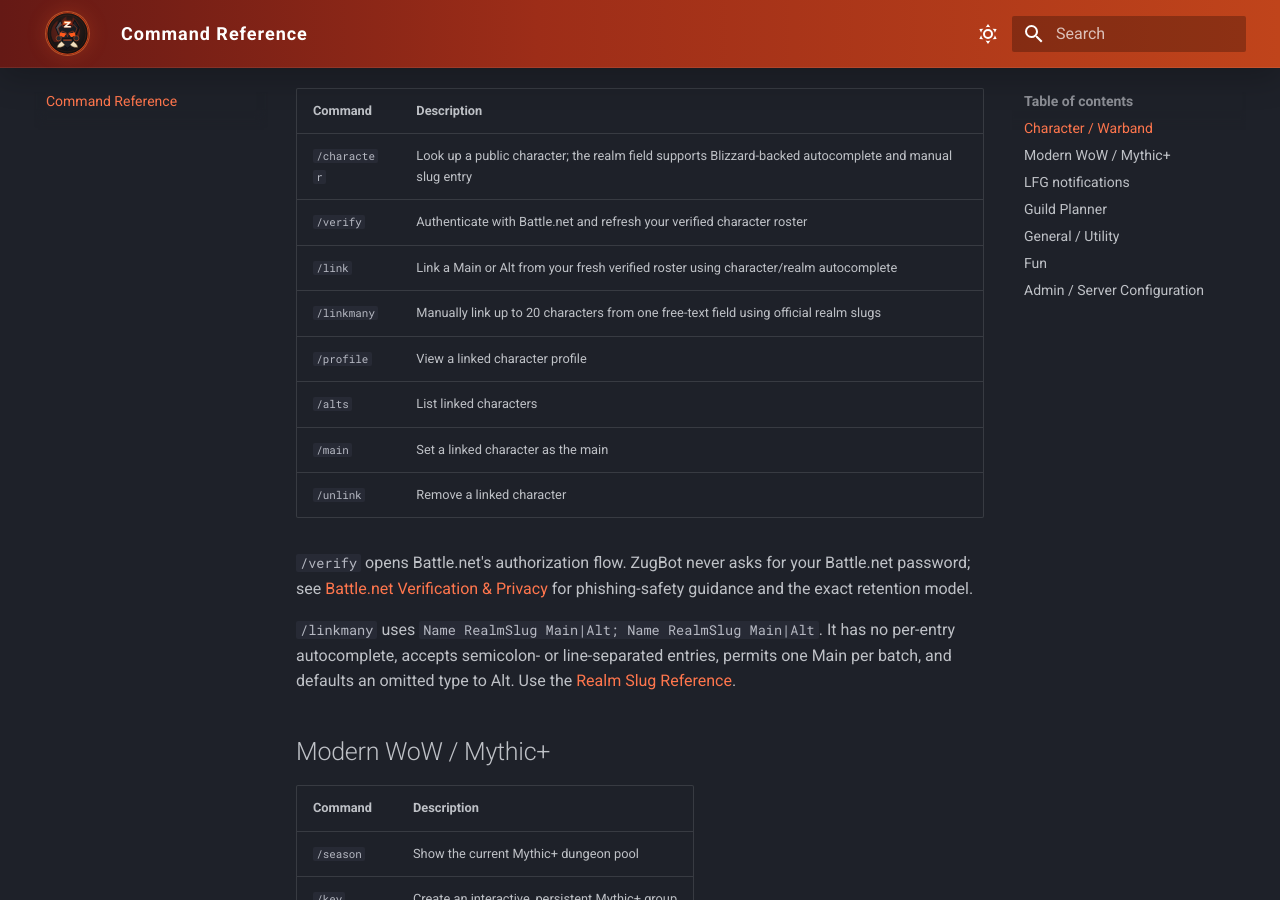
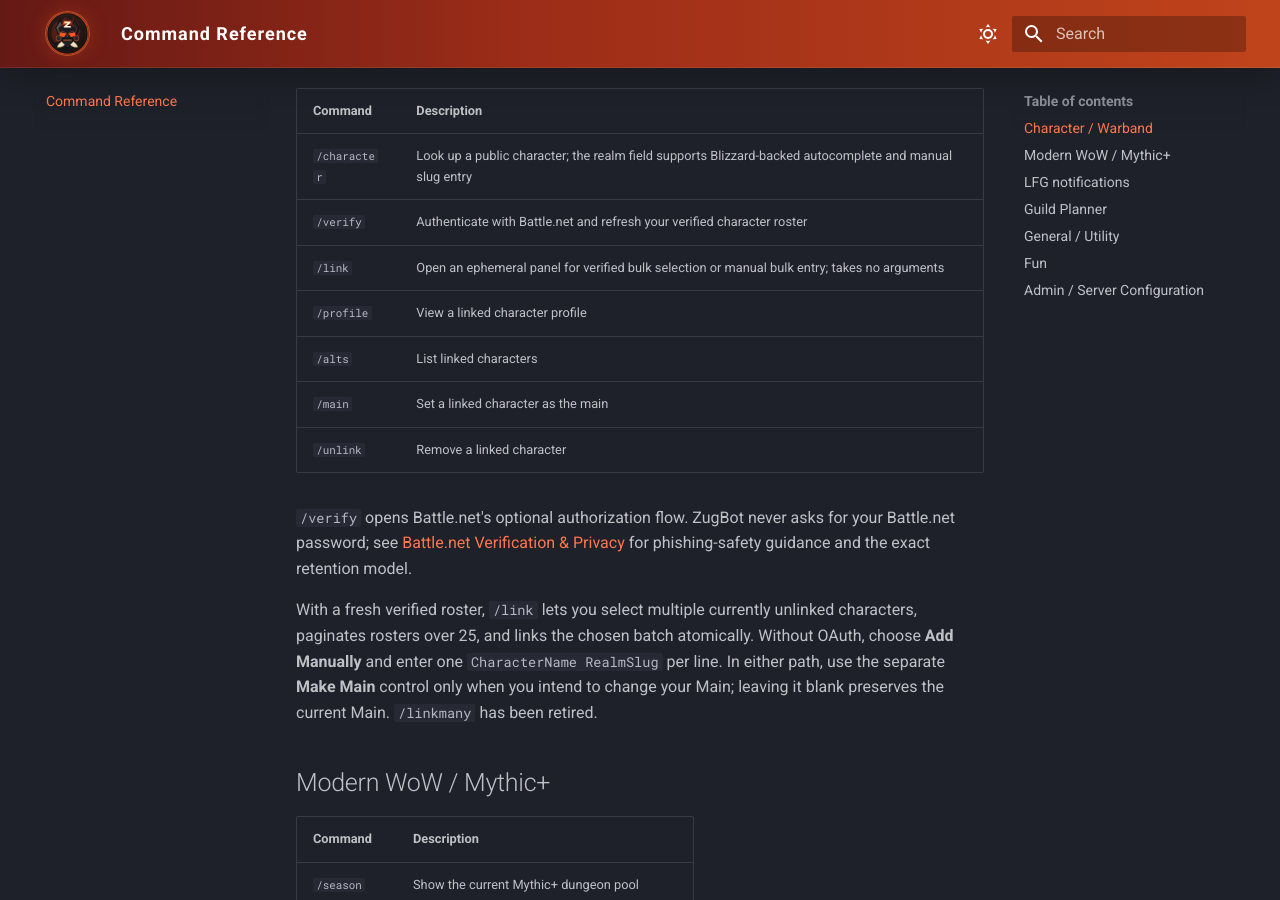
Before and after one commit to sthorne80/zugbot-site, an MkDocs documentation site: the page built from docs/commands.md, in a window 1280 px wide and 900 px high, scrolled down 303 px. Built offline with MkDocs 1.6.1 and Material for MkDocs 9.7.7, drawn with Linux system fonts in a browser that asks for light colours; some of the changed text lies outside the part shown.

Commit message:
docs: update command reference for unified link
Updated command descriptions and removed deprecated commands.

```diff
--- a/docs/commands.md
+++ b/docs/commands.md
@@ -8,16 +8,15 @@
 | --- | --- |
 | `/character` | Look up a public character; the realm field supports Blizzard-backed autocomplete and manual slug entry |
 | `/verify` | Authenticate with Battle.net and refresh your verified character roster |
-| `/link` | Link a Main or Alt from your fresh verified roster using character/realm autocomplete |
-| `/linkmany` | Manually link up to 20 characters from one free-text field using official realm slugs |
+| `/link` | Open an ephemeral panel for verified bulk selection or manual bulk entry; takes no arguments |
 | `/profile` | View a linked character profile |
 | `/alts` | List linked characters |
 | `/main` | Set a linked character as the main |
 | `/unlink` | Remove a linked character |
 
-`/verify` opens Battle.net's authorization flow. ZugBot never asks for your Battle.net password; see [Battle.net Verification & Privacy](verification.md) for phishing-safety guidance and the exact retention model.
+`/verify` opens Battle.net's optional authorization flow. ZugBot never asks for your Battle.net password; see [Battle.net Verification & Privacy](verification.md) for phishing-safety guidance and the exact retention model.
 
-`/linkmany` uses `Name RealmSlug Main|Alt; Name RealmSlug Main|Alt`. It has no per-entry autocomplete, accepts semicolon- or line-separated entries, permits one Main per batch, and defaults an omitted type to Alt. Use the [Realm Slug Reference](realm-slugs.md).
+With a fresh verified roster, `/link` lets you select multiple currently unlinked characters, paginates rosters over 25, and links the chosen batch atomically. Without OAuth, choose **Add Manually** and enter one `CharacterName RealmSlug` per line. In either path, use the separate **Make Main** control only when you intend to change your Main; leaving it blank preserves the current Main. `/linkmany` has been retired.
 
 ## Modern WoW / Mythic+
 
@@ -72,12 +71,3 @@
 
 | Command | Description |
 | --- | --- |
-| `/setup` | Configure ZugBot for the Discord server |
-| `/admin promote` | Promote a member by one normal progression tier |
-| `/admin demote` | Demote a member by one normal progression tier |
-| `/admin onboarding-post` | Post or replace the active Rules & Vibes agreement |
-| `/debugdb` | Show guild-scoped database/runtime counts |
-| `/endkeys` | Close active Mythic+ groups in the invoking guild |
-
-!!! note
-    Modern and WoW: Forever preferences are stored today, but `/key` is the implemented Modern Mythic+ flow. A separate Forever group command is not released.
```
